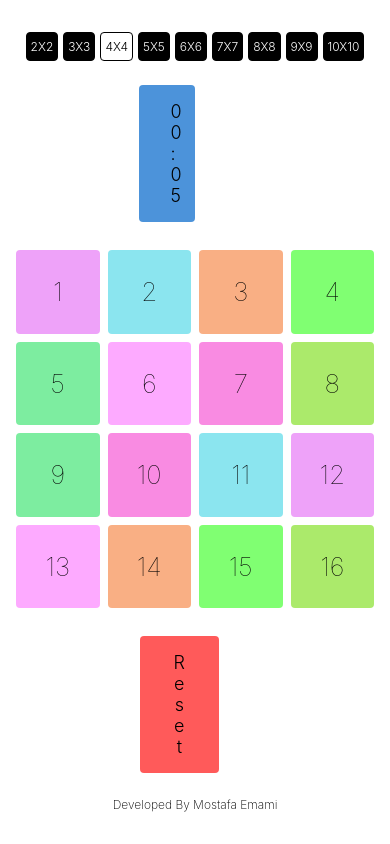
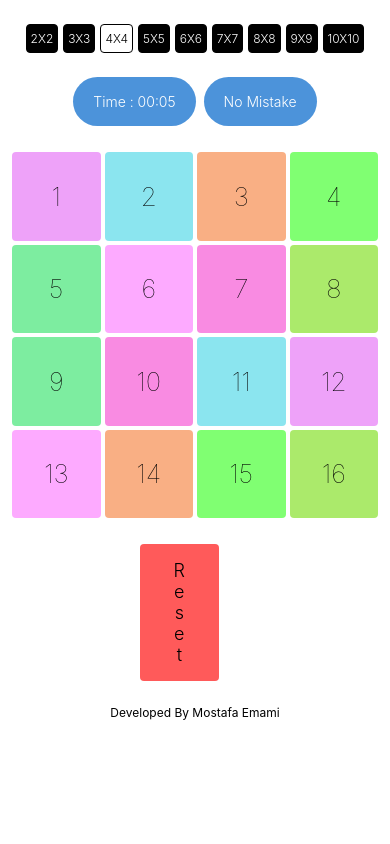
Before and after one commit to emami7495/react-native-color-game, a React Native app: screen / in a window 390 px wide. Built offline with nearby package versions, Linux system fonts and the light colour scheme.

Commit message:
Add mistake counter

```diff
--- a/src/ui/components/DeveloperLabel/styles.ts
+++ b/src/ui/components/DeveloperLabel/styles.ts
@@ -4,6 +4,6 @@ export default StyleSheet.create({
   labelText: {
     marginTop: 0,
     fontSize: 12,
-    fontWeight: '200',
+    fontWeight: '400',
   },
 });
--- a/src/ui/components/Square/index.tsx
+++ b/src/ui/components/Square/index.tsx
@@ -2,21 +2,25 @@ import React, { memo } from 'react';
 import { View } from 'react-native';
 import SquareItem from '../SquareItem';
 import { emptyItem } from '../../../utils/utils';
+import styles from './styles';
 
 interface Props{
     time:number,
     square:Array<Array<{num:number, selected:boolean, color:string, hidden:boolean}>>,
     itemsMargin:number,
+    squareSideSize:number,
+    userErrorCount:number,
     itemWidthAndHeight:number,
-    squareSideSize:number,
     selectedItem:{num:number, selected:boolean, color:string, hidden:boolean},
     setSelectedItem:(selectedItem: {num:number, selected:boolean, color:string, hidden:boolean})=>void,
+    setUserErrorCount:(userErrorCount:number)=>void,
     setIsWin:(isWin:boolean)=>void,
     setWinTime:(winTime:number)=>void,
     setSquare:(square:Array<Array<{num:number, selected:boolean, color:string, hidden:boolean}>>)=>void,
 }
 const Square :React.FC<Props> = function Square({
   time,
+  userErrorCount,
   square,
   itemsMargin,
   itemWidthAndHeight,
@@ -25,6 +29,7 @@ const Square :React.FC<Props> = function Square({
   setSelectedItem,
   setIsWin,
   setWinTime,
+  setUserErrorCount,
   setSquare,
 }) {
   const temp = [];
@@ -58,6 +63,7 @@ const Square :React.FC<Props> = function Square({
                   for (let l = 0; l < squareSideSize; l += 1) {
                     if (tmp[k][l].selected) {
                       tmp[k][l].selected = false;
+                      setUserErrorCount(userErrorCount + 1);
                     }
                   }
                 }
@@ -89,7 +95,7 @@ const Square :React.FC<Props> = function Square({
     temp.push(<View key={i} style={{ flexDirection: 'row' }}>{rowArray}</View>);
   }
   return (
-    <View>
+    <View style={styles.container}>
       {[...temp]}
     </View>
   );
--- a/src/ui/components/Square/styles.ts
+++ b/src/ui/components/Square/styles.ts
@@ -2,5 +2,8 @@ import { StyleSheet } from 'react-native';
 
 export default StyleSheet.create({
   container: {
+    // padding: 2,
+    // borderRadius: 4,
+    // borderWidth: 0.5,
   },
 });
--- a/src/ui/components/TimerButton/index.tsx
+++ b/src/ui/components/TimerButton/index.tsx
@@ -1,45 +1,88 @@
-import React, { memo } from 'react';
+import React, { memo, useEffect } from 'react';
 import { Text, TouchableOpacity } from 'react-native';
 import * as Animatable from 'react-native-animatable';
 import { getTime } from '../../../utils/utils';
 
 interface Props{
+    time:number,
     isWin:boolean,
     winTime:number,
-    time:number,
-    onPress:()=>void
+    userErrorCount:number,
 }
 const TimerButton: React.FC<Props> = function TimerButton({
-  isWin, winTime, time, onPress,
+  time, isWin, winTime, userErrorCount,
 }) {
+  let avRef:any;
+
+  useEffect(() => {
+    if (avRef) avRef.rubberBand(1000);
+  }, [userErrorCount]);
   return (
     <Animatable.View
+      style={{
+        flexDirection: 'row',
+        justifyContent: 'center',
+        alignItems: 'center',
+      }}
       duration={2500}
       useNativeDriver
       animation="fadeInDown"
     >
       <TouchableOpacity
-        onPress={onPress}
         style={{
-          width: '50%',
+          borderRadius: 128,
           marginVertical: 24,
-          borderRadius: 4,
+          marginHorizontal: 4,
           backgroundColor: isWin ? '#49a910' : '#4c93da',
         }}
       >
         <Text
           style={{
             margin: 16,
-            fontSize: 18,
+            fontSize: 14,
             fontWeight: '300',
             textAlign: 'center',
-            paddingHorizontal: 16,
-            color: isWin ? 'white' : 'black',
+            paddingHorizontal: 4,
+            color: 'white',
           }}
         >
+          Time :
+          {' '}
           {isWin ? getTime(winTime + 1) : getTime(time)}
         </Text>
       </TouchableOpacity>
+
+      <Animatable.View
+        ref={(node) => {
+          if (node) {
+            avRef = node;
+          }
+        }}
+        duration={1000}
+        animation={userErrorCount !== 0 ? 'rubberBand' : undefined}
+      >
+        <TouchableOpacity
+          style={{
+            marginVertical: 24,
+            borderRadius: 128,
+            backgroundColor: userErrorCount !== 0 ? '#ff5a5a' : '#4c93da',
+            marginHorizontal: 4,
+          }}
+        >
+          <Text style={{
+            margin: 16,
+            fontSize: 14,
+            fontWeight: '300',
+            textAlign: 'center',
+            paddingHorizontal: 4,
+            color: 'white',
+          }}
+          >
+            {userErrorCount !== 0 ? `Mistake : ${userErrorCount}` : 'No Mistake'}
+          </Text>
+        </TouchableOpacity>
+      </Animatable.View>
+
     </Animatable.View>
   );
 };
--- a/src/ui/screens/game/index.tsx
+++ b/src/ui/screens/game/index.tsx
@@ -1,5 +1,8 @@
 import React, { useCallback, useEffect, useState } from 'react';
-import { SafeAreaView } from 'react-native';
+import {
+  SafeAreaView, ScrollView, StatusBar, Text, View,
+} from 'react-native';
+import * as Animatable from 'react-native-animatable';
 import styles from './styles';
 import APP_CONSTANTS from '../../../constants/app';
 import TimerButton from '../../components/TimerButton';
@@ -18,8 +21,9 @@ function Game() {
   const [colorArray, setColorArray] = useState(null);
   const [selectedItem, setSelectedItem] = useState(emptyItem);
   const [square, setSquare] = useState(new Array(squareSideSize));
+  const [userErrorCount, setUserErrorCount] = useState(0);
   //
-  const itemsMargin = (12 - squareSideSize) / 2;
+  const itemsMargin = 2; // (12 - squareSideSize) / 2;
   const itemWidthAndHeight = ((APP_CONSTANTS.screenWidth
       - (((squareSideSize + 1) * 2) * itemsMargin) - 16) / squareSideSize);
   const winTextWidthAndHeight = (itemWidthAndHeight * squareSideSize)
@@ -56,7 +60,10 @@ function Game() {
               }
             }
             if (flag === 0) {
-              tmp[i][j].hidden = true;
+              const mid:number = Math.floor(squareSideSize / 2);
+              tmp[i][j].color = tmp[mid][mid].color;
+              tmp[mid][mid] = { ...emptyItem };
+              tmp[mid][mid].hidden = true;
             }
           }
         }
@@ -70,6 +77,7 @@ function Game() {
     setTime(0);
     setWinTime(0);
     setIsWin(false);
+    setUserErrorCount(0);
     setColorArray(createColorArray(squareSideSize));
   }, [squareSideSize]);
 
@@ -86,6 +94,9 @@ function Game() {
 
   return (
     <SafeAreaView style={styles.container}>
+      <StatusBar animated backgroundColor="#ffffff" barStyle="dark-content" />
+      <ScrollView>
+        <View style={{ alignItems: 'center', paddingTop: 24 }}>
           <SelectSquareSizeRow
             onPress={(i) => setSquareSideSize(i)}
             squareSideSize={squareSideSize}
@@ -94,7 +105,7 @@ function Game() {
             time={time}
             isWin={isWin}
             winTime={winTime}
-        onPress={() => { generateRandomColors(); }}
+            userErrorCount={userErrorCount}
           />
           {!isWin ? (
             <Square
@@ -103,11 +114,13 @@ function Game() {
               itemsMargin={itemsMargin}
               selectedItem={selectedItem}
               squareSideSize={squareSideSize}
+              userErrorCount={userErrorCount}
               itemWidthAndHeight={itemWidthAndHeight}
               setIsWin={(res) => { setIsWin(res); }}
               setSquare={(res) => { setSquare(res); }}
               setWinTime={(res) => { setWinTime(res); }}
               setSelectedItem={(res) => { setSelectedItem(res); }}
+              setUserErrorCount={(res) => { setUserErrorCount(res); }}
             />
           )
             : (
@@ -120,6 +133,8 @@ function Game() {
             onPress={() => { generateRandomColors(); }}
           />
           <DeveloperLabel />
+        </View>
+      </ScrollView>
     </SafeAreaView>
   );
 }
```
Also changed, not shown: src/ui/components/DeveloperLabel/index.tsx (+2 -10 lines). Lines whose indentation alone changed are shown as unchanged.
